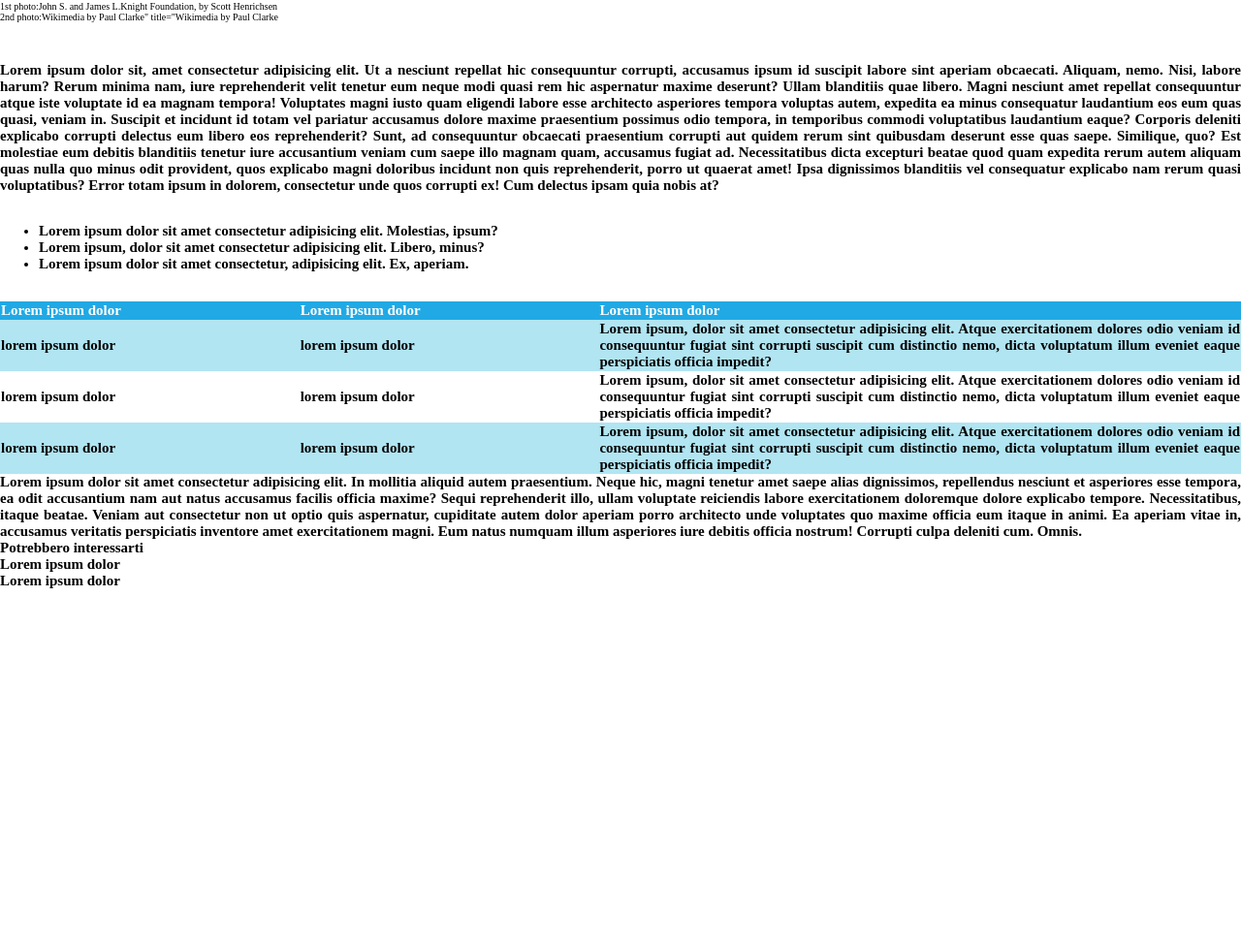
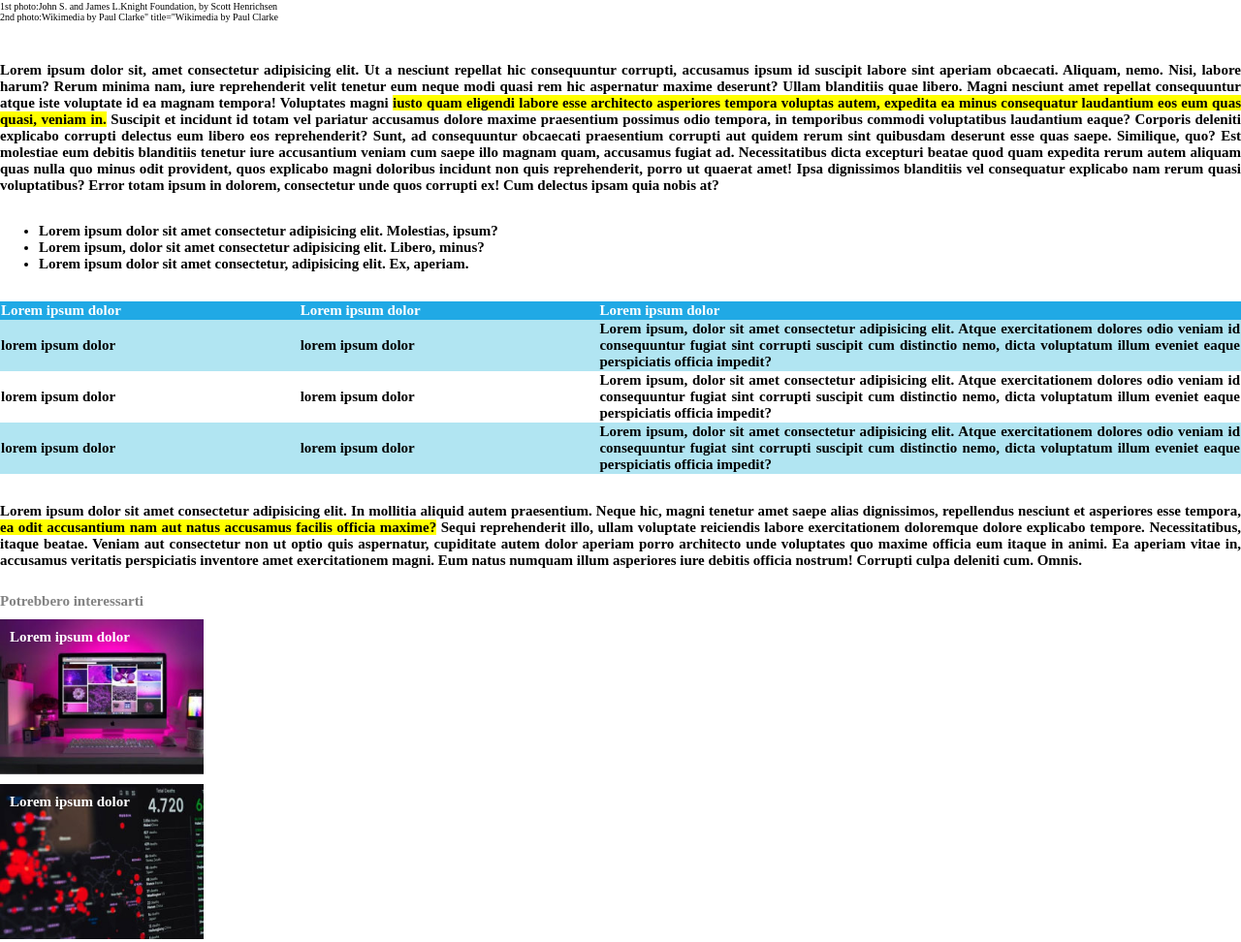
Before and after one commit to saragisondi/html-css-booleaner, a plain HTML site: page index.html in a window 1280 px wide. Shown: the part 686-1658 px from the top of the page at 97% size. Before the commit the page ends 1294 px from the top, so only its background shows below. Drawn offline with Linux system fonts and the light colour scheme.

Commit message:
ultime modifiche

```diff
--- a/css/style.css
+++ b/css/style.css
@@ -43,33 +43,31 @@ main{
   font-size: 10px;
 }
 
-
 section{
   font-size: 15px;
   text-align: justify;
   text-justify: inter-word;
   font-weight: 550;
-
+  margin-top: 30px;
 }
 
-section.second, .third{
-  margin-top: 30px;
+.testo-evidenziato{
+  background-color: yellow;
 }
+
 
 table{
   border-spacing: 0px;
   width: 100%;
+}
 
+thead{
+  background-color: #20a9e5;
 }
 
 th{
   width: 20px;
   color: white;
-}
-
-
-thead{
-  background-color: #20a9e5;
 }
 
 tfoot{
@@ -84,6 +82,36 @@ tfoot{
 
 }
 
-#testo-evidenziato{
-  background-color: yellow;
+.foto-footer{
+margin-top: 25px;
+color: white;
+font-size: 15px;
+
 }
+
+.foto-monitor{
+background-image: url("../img/monitor.jpg");
+background-size: cover;
+width: 200px;
+height: 150px;
+margin-bottom: 10px;
+margin-top: 10px;
+padding-left: 10px;
+padding-top: 10px;
+
+}
+
+.foto-graph{
+  background-image: url("../img/graph.jpg");
+  background-size: cover;
+width: 200px;
+height: 150px;
+margin-bottom: 10px;
+margin-top: 10px;
+padding-left: 10px;
+padding-top: 10px;
+}
+
+#suggerimenti{
+  color: #838383;
+}
```
